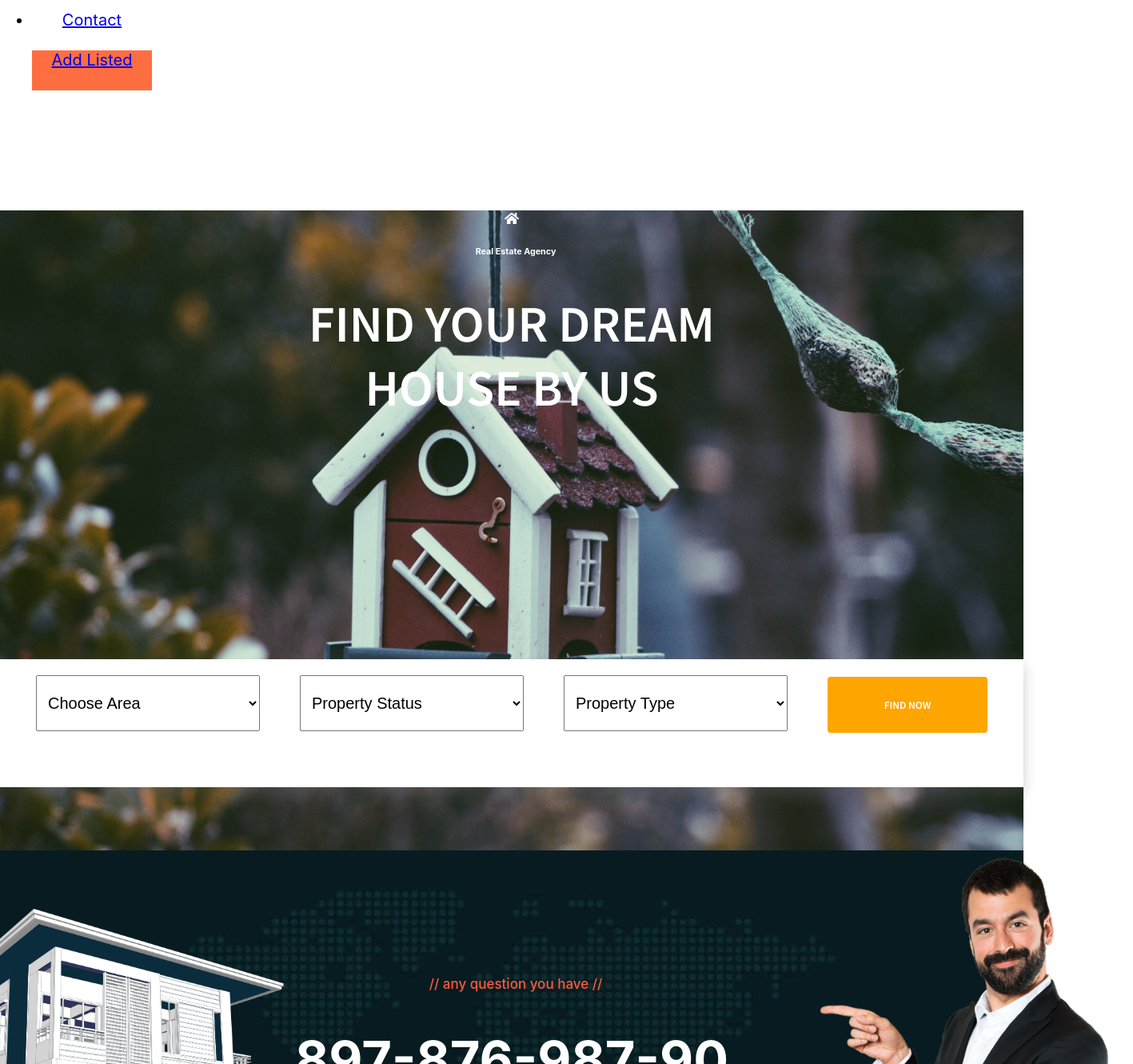
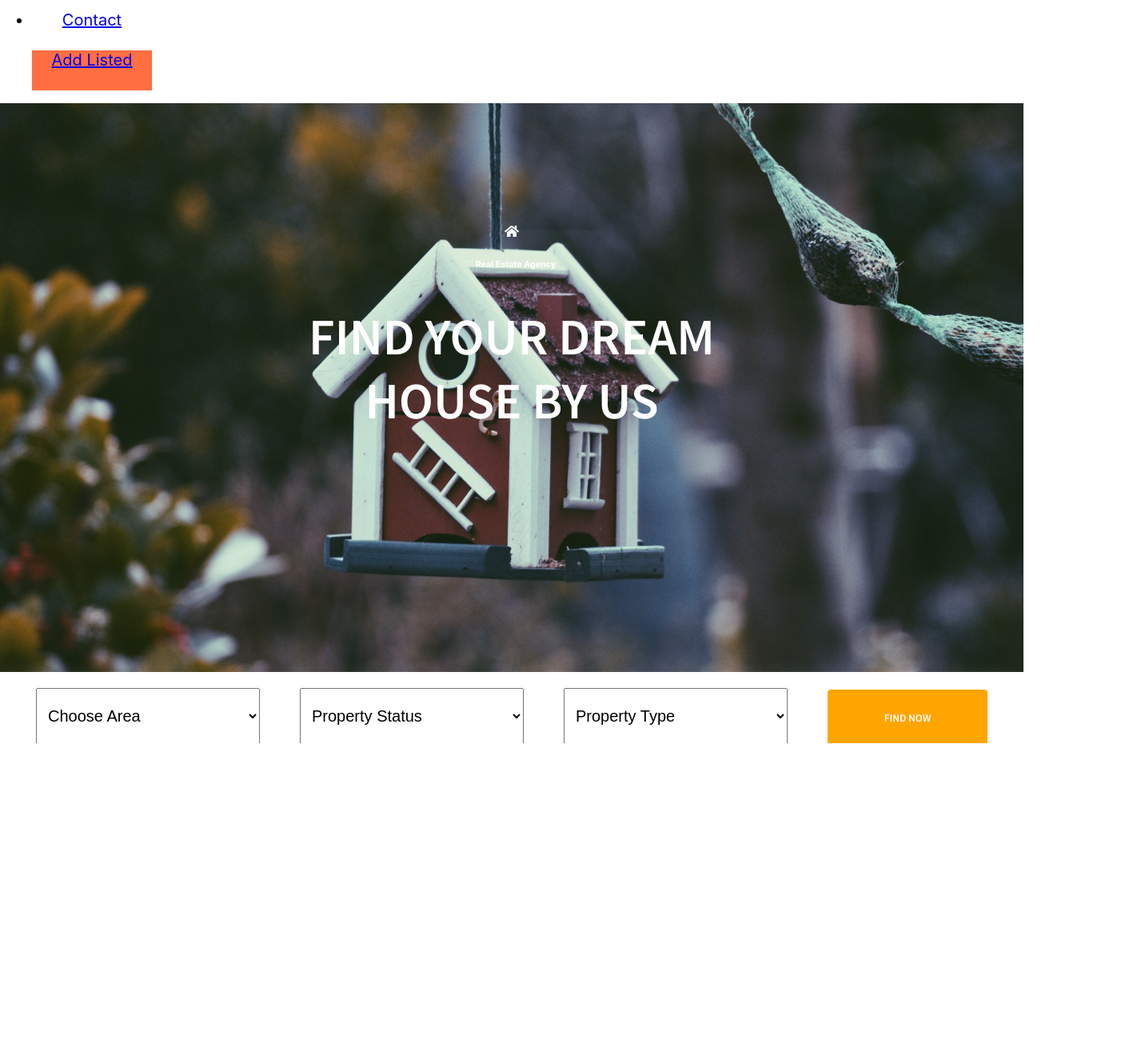
Before and after one commit to irajmunshy/Real-Estate, a React (Create React App) app: page / in a window 1280 px wide. Shown: the part 300-1630 px from the top of the page at 80% size, 1417 px wide, since content can reach past the window. After the commit the page ends 1229 px from the top, so only its background shows below. Built offline with nearby package versions, Linux system fonts and the light colour scheme; the HTML template or start-up script is replaced by a standard one.

Commit message:
Header background select done

```diff
--- a/src/components/Background/Background.css
+++ b/src/components/Background/Background.css
@@ -1,10 +1,9 @@
 @import url("https://fonts.googleapis.com/css2?family=Source+Sans+Pro:wght@600&display=swap");
 .mainDiv {
-  background-image: url("../../images/background.jpg");
+  background: url("../../images/background.jpg") no-repeat;
   background-size: 100vw;
   height: 800px;
-  width: 100vw;
-  background-repeat: no-repeat;
+  overflow-x: hidden;
 }
 .textDiv {
   margin-top: 150px;
--- a/src/components/Home/Home.js
+++ b/src/components/Home/Home.js
@@ -8,8 +8,8 @@ const Home = () => {
         <div>
             <Navbar/>
             <Background/>
-            <AnyQuestion />
-            <BrandArea />
+            {/* <AnyQuestion />
+            <BrandArea /> */}
         </div>
     );
 };
```
